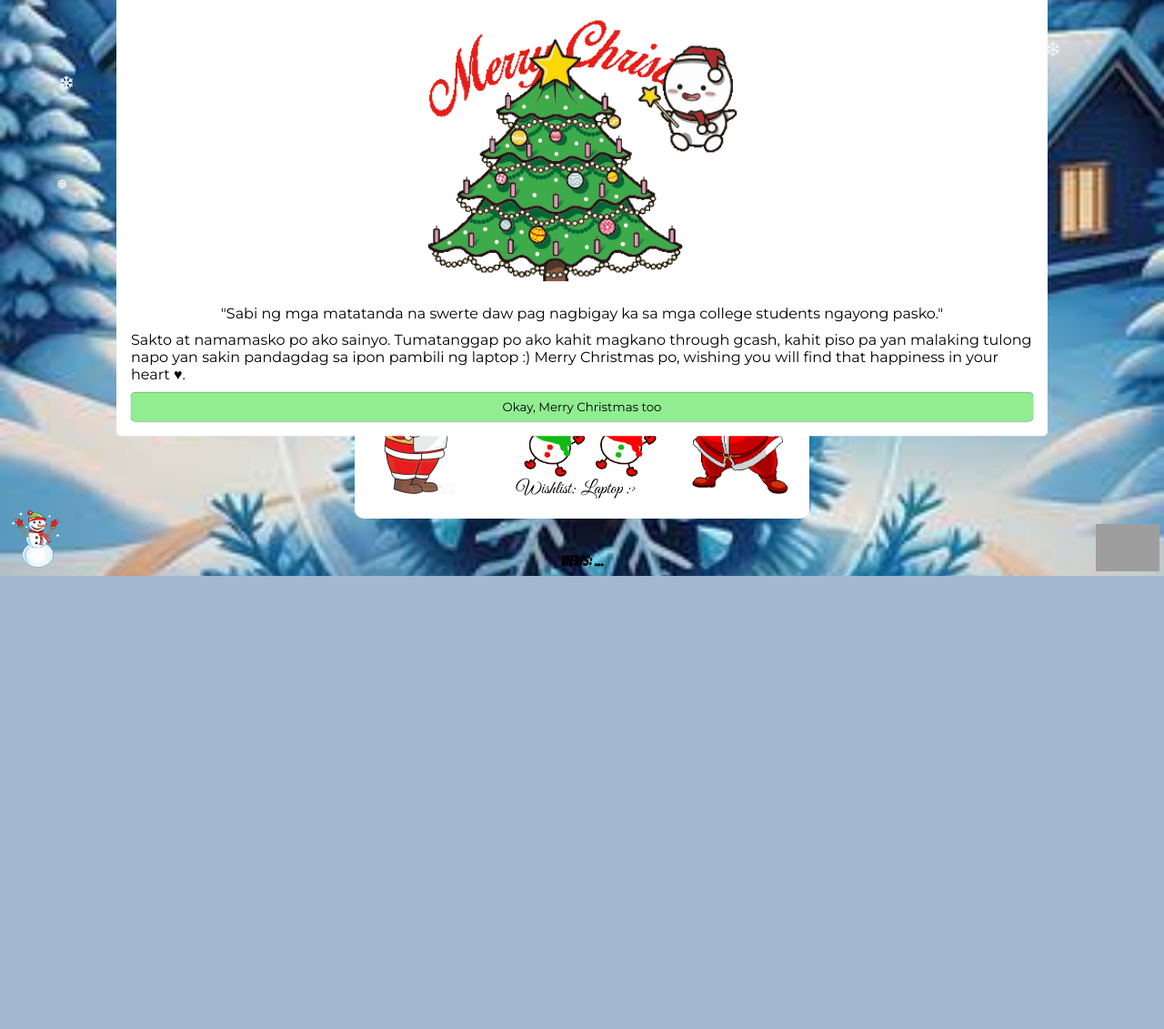
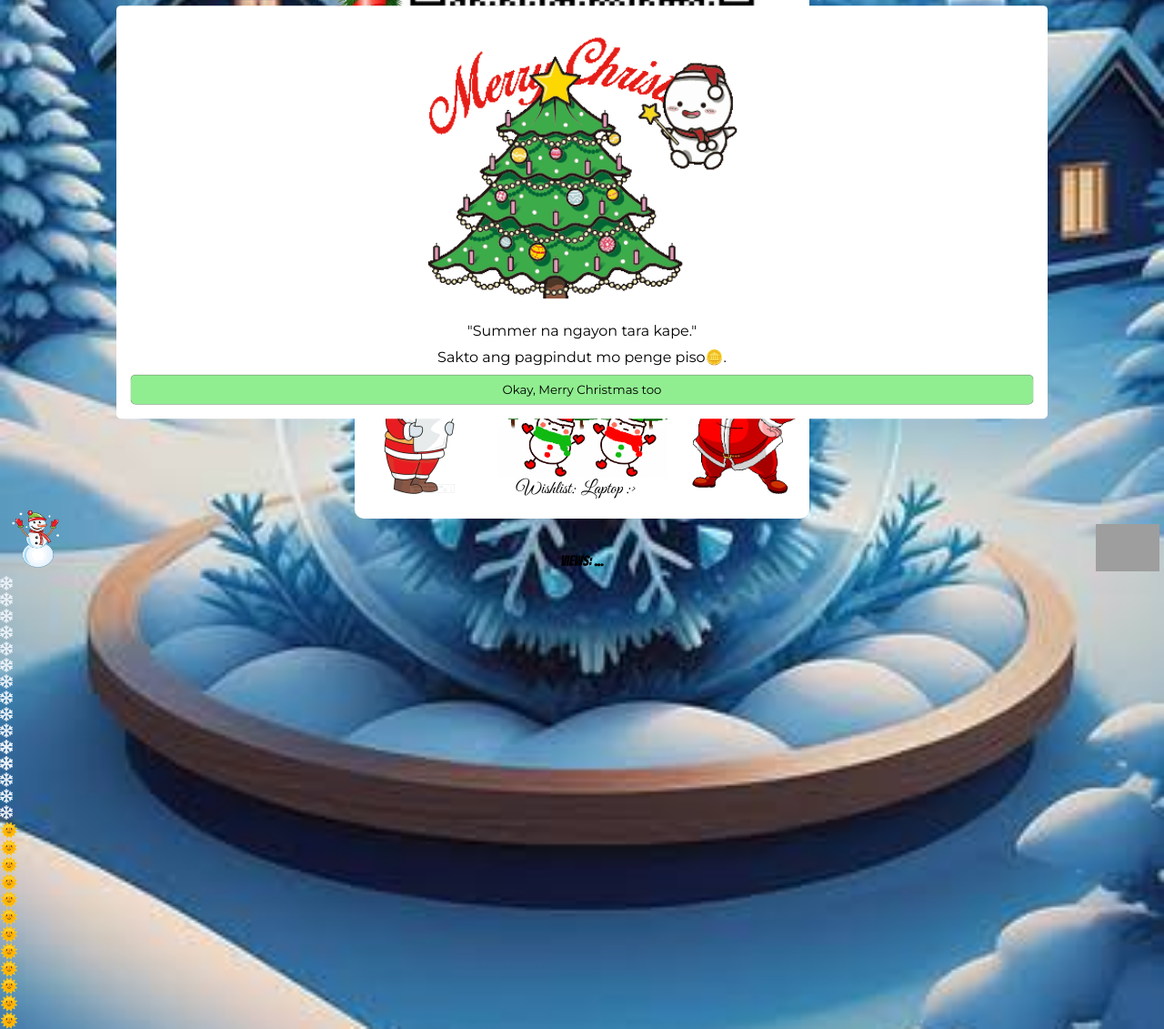
Before and after one commit to yaeismanuel/Xmas-Carol-Online, a plain HTML site: page index.html in a window 1280 px wide. Shown: the part 167-1298 px from the top of the page at 91% size. Before the commit the page ends 800 px from the top, so only its background shows below. Drawn offline with Linux system fonts and the light colour scheme; no server answers; grey boxes are pictures that could not be loaded; a web font is replaced by a local one.

Commit message:
Update index.html

```diff
--- a/index.html
+++ b/index.html
@@ -5,7 +5,7 @@
     <meta name="viewport" content="width=device-width, initial-scale=1.0" />
     <meta http-equiv="X-UA-Compatible" content="ie=edge" />
     <link rel="stylesheet" href="https://cdnjs.cloudflare.com/ajax/libs/font-awesome/6.7.1/css/all.min.css" integrity="sha512-5Hs3dF2AEPkpNAR7UiOHba+lRSJNeM2ECkwxUIxC1Q/FLycGTbNapWXB4tP889k5T5Ju8fs4b1P5z/iB4nMfSQ==" crossorigin="anonymous" referrerpolicy="no-referrer" />
-    <title>Merry Christmas!</title>
+    <title>WELCOME TO 2025!</title>
     <link rel="stylesheet" href="./style.css" />
   </head>
   <body>
@@ -13,20 +13,16 @@
       <div class="greetings">
         <img src="assets/xmss.gif" />
         <p>
-          "Sabi ng mga matatanda na swerte daw pag nagbigay ka sa mga college
-          students ngayong pasko."
+          "Summer na ngayon tara kape."
         </p>
         <p>
-          Sakto at namamasko po ako sainyo. Tumatanggap po ako kahit magkano
-          through gcash, kahit piso pa yan malaking tulong napo yan sakin
-          pandagdag sa ipon pambili ng laptop :) Merry Christmas po, wishing you
-          will find that happiness in your heart ♥.
+          Sakto ang pagpindut mo penge piso🪙.
         </p>
         <button id="okay">Okay, Merry Christmas too</button>
       </div>
       <div class="contentBox">
         <div class="contents">
-          <h2>Merry Christmas!</h2>
+          <h2>Welcome 2025!</h2>
           <div class="qrcode">
             <img src="assets/IMG_20241208_230353.jpg" />
             <img src="assets/ty-ezgif.com-loop-count.gif" />
@@ -65,60 +61,60 @@
     </section>
 
     <!-- snow fall -->
-    <section class="snow">
-      <div class="snowflake0"><i class="fa-regular fa-snowflake"></i></div>
-      <div class="snowflake1"><i class="fa-regular fa-snowflake"></i></div>
-      <div class="snowflake2"><i class="fa-regular fa-snowflake"></i></div>
-      <div class="snowflake3"><i class="fa-regular fa-snowflake"></i></div>
-      <div class="snowflake4"><i class="fa-regular fa-snowflake"></i></div>
-      <div class="snowflake5"><i class="fa-regular fa-snowflake"></i></div>
-      <div class="snowflake6"><i class="fa-regular fa-snowflake"></i></div>
-      <div class="snowflake7"><i class="fa-regular fa-snowflake"></i></div>
-      <div class="snowflake8"><i class="fa-regular fa-snowflake"></i></div>
-      <div class="snowflake9"><i class="fa-regular fa-snowflake"></i></div>
-      <div class="snowflake10"><i class="fa-solid fa-snowflake"></i></div>
-      <div class="snowflake11"><i class="fa-solid fa-snowflake"></i></div>
-      <div class="snowflake12"><i class="fa-regular fa-snowflake"></i></div>
-      <div class="snowflake13"><i class="fa-regular fa-snowflake"></i></div>
-      <div class="snowflake14"><i class="fa-regular fa-snowflake"></i></div>
+    <section class="Sun">
+      <div class="Sun0"><i class="fa-regular fa-snowflake"></i></div>
+      <div class="Sun1"><i class="fa-regular fa-snowflake"></i></div>
+      <div class="Sun2"><i class="fa-regular fa-snowflake"></i></div>
+      <div class="Sun3"><i class="fa-regular fa-snowflake"></i></div>
+      <div class="Sun4"><i class="fa-regular fa-snowflake"></i></div>
+      <div class="Sun5"><i class="fa-regular fa-snowflake"></i></div>
+      <div class="Sun6"><i class="fa-regular fa-snowflake"></i></div>
+      <div class="Sun7"><i class="fa-regular fa-snowflake"></i></div>
+      <div class="Sun8"><i class="fa-regular fa-snowflake"></i></div>
+      <div class="Sun9"><i class="fa-regular fa-snowflake"></i></div>
+      <div class="Sun10"><i class="fa-solid fa-snowflake"></i></div>
+      <div class="Sun11"><i class="fa-solid fa-snowflake"></i></div>
+      <div class="Sun12"><i class="fa-regular fa-snowflake"></i></div>
+      <div class="Sun13"><i class="fa-regular fa-snowflake"></i></div>
+      <div class="Sun14"><i class="fa-regular fa-snowflake"></i></div>
     </section>
 
-    <div class="snowflakes">
-      <div class="snowflake">
-        <div class="inner">❅</div>
+    <div class="Sun">
+      <div class="Sun">
+        <div class="inner">🌞</div>
       </div>
-      <div class="snowflake">
-        <div class="inner">❅</div>
+      <div class="Sun">
+        <div class="inner">🌞</div>
       </div>
-      <div class="snowflake">
-        <div class="inner">❅</div>
+      <div class="Sun">
+        <div class="inner">🌞</div>
       </div>
-      <div class="snowflake">
-        <div class="inner">❅</div>
+      <div class="Sun">
+        <div class="inner">🌞</div>
       </div>
-      <div class="snowflake">
-        <div class="inner">❅</div>
+      <div class="Sun">
+        <div class="inner">🌞</div>
       </div>
-      <div class="snowflake">
-        <div class="inner">❅</div>
+      <div class="Sun">
+        <div class="inner">🌞</div>
       </div>
-      <div class="snowflake">
-        <div class="inner">❅</div>
+      <div class="Sun">
+        <div class="inner">🌞</div>
       </div>
-      <div class="snowflake">
-        <div class="inner">❅</div>
+      <div class="Sun">
+        <div class="inner">🌞</div>
       </div>
-      <div class="snowflake">
-        <div class="inner">❅</div>
+      <div class="Sun">
+        <div class="inner">🌞</div>
       </div>
-      <div class="snowflake">
-        <div class="inner">❅</div>
+      <div class="Sun">
+        <div class="inner">🌞</div>
       </div>
-      <div class="snowflake">
-        <div class="inner">❅</div>
+      <div class="Sun">
+        <div class="inner">🌞</div>
       </div>
-      <div class="snowflake">
-        <div class="inner">❅</div>
+      <div class="Sun">
+        <div class="inner">🌞</div>
       </div>
     </div>
 
```
